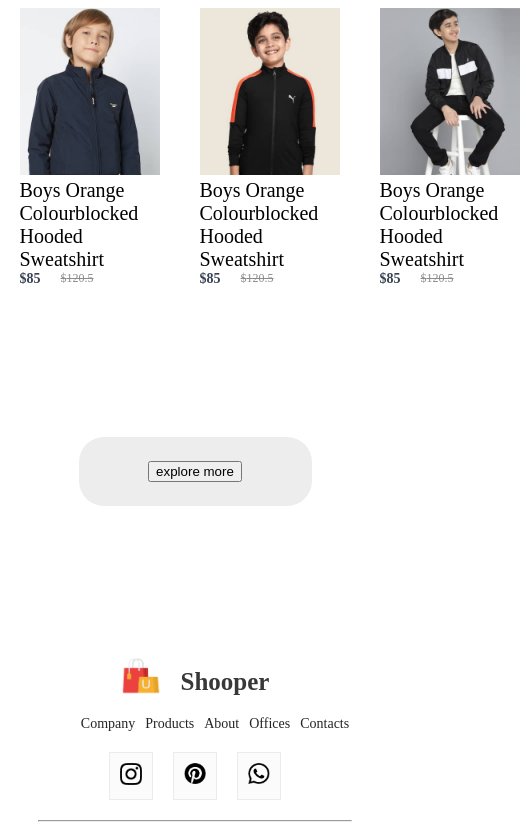
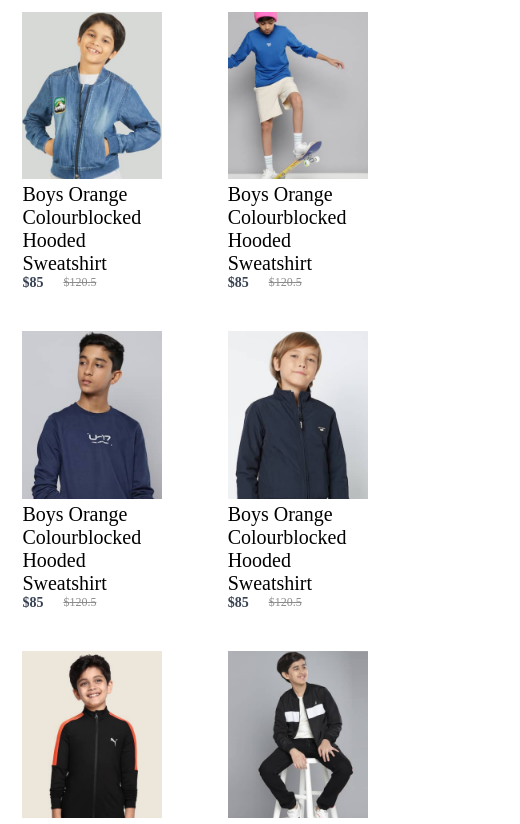
Before and after one commit to lievin219/Ecommerce-MERN-PROJECT, a React (Create React App) app: page /kids in a window 390 px wide. Shown: the part 1156-1980 px from the top of the page, 520 px wide, since content can reach past the window. Built offline with nearby package versions, Linux system fonts and the light colour scheme.

Commit message:
DEVoPS INCLUDING ALSO CONTINOUS INTEGRATION AND DEPLOYMENT

```diff
--- a/src/Pages/css/Login.css
+++ b/src/Pages/css/Login.css
@@ -70,3 +70,21 @@
       font-weight: 500;
       justify-content: center;
 }
+@media(max-width:1280px){
+       .loginsignup{
+            padding-top: 50px;
+       }
+       .loginsignup-container{
+             width:auto;
+              max-width: 500px;
+              max-height: 500px;
+       }
+       .loginsignup-container h1{
+             margin: 10px 0px;
+       }
+       .loginsignuppage-fields{
+             gap: 20px;
+             margin-top: 20px;
+
+       }
+}
--- a/src/Pages/css/ShopCategory.css
+++ b/src/Pages/css/ShopCategory.css
@@ -64,4 +64,31 @@
      .shopcategory-products .item{
         margin: auto;
      }
+     .shopcategory-loadmore{
+         margin: 100px auto;
+         width:200px;
+          height:60px;
+          font-size: 16px;
+
+     }
     }
+    @media(max-width:800px){
+         .shopcategory-banner{
+             width:95%
+         }
+         .shopcategory-products{
+             width:95%
+         }
+         .shopcategory-loadmore{
+             margin:60px auto;
+              width:150px;
+               height:40px;
+                font-size: 13px;
+         }
+    }
+    @media(max-width:500px){
+         .shopcategory-products{
+             display: grid;
+             grid-template-columns: 1fr 1fr;
+         }
+    }
```
